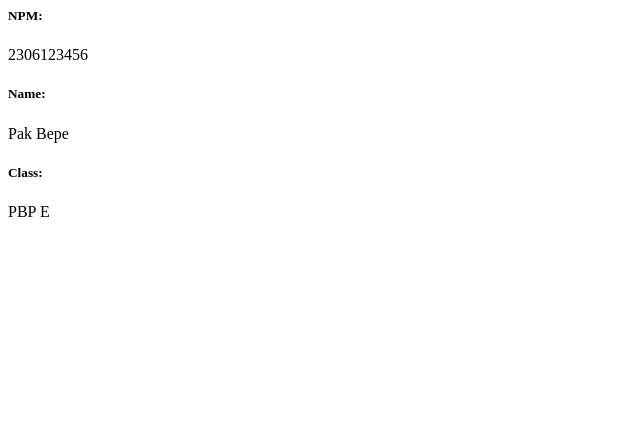
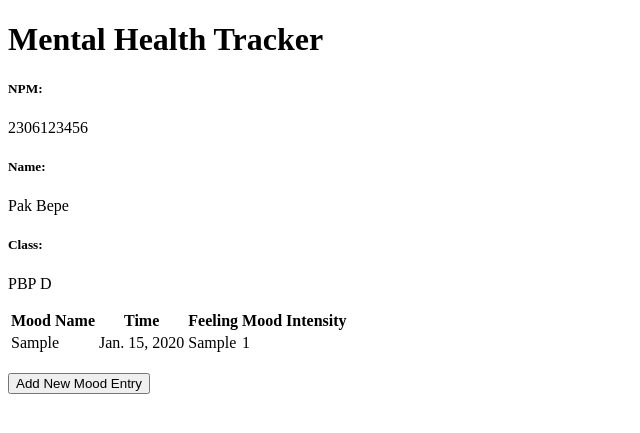
Before and after one commit to hsyadid/Ngubin, a Django app: page / in a window 1280 px wide. Shown: the top 433 px of the page, without its empty margins (0-640 px from the left). Run offline with Django 5.2, Linux system fonts and the light colour scheme; tables that the repository leaves empty hold one stand-in row (values such as "Sample post").

Commit message:
check pws second

```diff
--- a/main/models.py
+++ b/main/models.py
@@ -1,11 +1,9 @@
 from django.db import models
+import uuid  # tambahkan baris ini di paling atas
 
 class MoodEntry(models.Model):
+    id = models.UUIDField(primary_key=True, default=uuid.uuid4, editable=False)  # tambahkan baris ini
     mood = models.CharField(max_length=255)
     time = models.DateField(auto_now_add=True)
     feelings = models.TextField()
     mood_intensity = models.IntegerField()
-
-    @property
-    def is_mood_strong(self):
-        return self.mood_intensity > 5
--- a/main/templates/main.html
+++ b/main/templates/main.html
@@ -1,6 +1,43 @@
+{% extends 'base.html' %}
+{% block content %}
+<h1>Mental Health Tracker</h1>
+
 <h5>NPM: </h5>
 <p>{{ npm }}<p>
-<h5>Name: </h5>
-<p>{{ name }}<p>
-<h5>Class: </h5>
-<p>{{ class }}<p>
+
+<h5>Name:</h5>
+<p>{{ name }}</p>
+
+<h5>Class:</h5>
+<p>{{ class }}</p>
+
+{% if not mood_entries %}
+<p>Belum ada data mood pada mental health tracker.</p>
+{% else %}
+<table>
+  <tr>
+    <th>Mood Name</th>
+    <th>Time</th>
+    <th>Feeling</th>
+    <th>Mood Intensity</th>
+  </tr>
+
+  {% comment %} Berikut cara memperlihatkan data mood di bawah baris ini
+  {% endcomment %}
+  {% for mood_entry in mood_entries %}
+  <tr>
+    <td>{{mood_entry.mood}}</td>
+    <td>{{mood_entry.time}}</td>
+    <td>{{mood_entry.feelings}}</td>
+    <td>{{mood_entry.mood_intensity}}</td>
+  </tr>
+  {% endfor %}
+</table>
+{% endif %}
+
+<br />
+
+<a href="{% url 'main:create_mood_entry' %}">
+  <button>Add New Mood Entry</button>
+</a>
+{% endblock content %}
--- a/main/urls.py
+++ b/main/urls.py
@@ -1,8 +1,11 @@
 from django.urls import path
 from main.views import show_main
+from main.views import create_mood_entry
 
 app_name = 'main'
 
 urlpatterns = [
     path('', show_main, name='show_main'),
+    path('create-mood-entry', create_mood_entry, name='create_mood_entry'),
+
 ]
--- a/main/views.py
+++ b/main/views.py
@@ -1,11 +1,26 @@
-from django.shortcuts import render
+from django.shortcuts import render, redirect
+from main.forms import MoodEntryForm
+from main.models import MoodEntry
 
 # Create your views here.
 def show_main(request):
+    mood_entries = MoodEntry.objects.all()
+
     context = {
-        'npm' : '2306123456',
         'name': 'Pak Bepe',
-        'class': 'PBP E'
+        'class': 'PBP D',
+        'npm': '2306123456',
+        'mood_entries': mood_entries
     }
 
     return render(request, "main.html", context)
+
+def create_mood_entry(request):
+    form = MoodEntryForm(request.POST or None)
+
+    if form.is_valid() and request.method == "POST":
+        form.save()
+        return redirect('main:show_main')
+
+    context = {'form': form}
+    return render(request, "create_mood_entry.html", context)
--- /dev/null
+++ b/templates/base.html
@@ -0,0 +1,13 @@
+{% load static %}
+<!DOCTYPE html>
+<html lang="en">
+  <head>
+    <meta charset="UTF-8" />
+    <meta name="viewport" content="width=device-width, initial-scale=1.0" />
+    {% block meta %} {% endblock meta %}
+  </head>
+
+  <body>
+    {% block content %} {% endblock content %}
+  </body>
+</html>
--- a/toko_ngubin/settings.py
+++ b/toko_ngubin/settings.py
@@ -55,7 +55,7 @@ ROOT_URLCONF = 'toko_ngubin.urls'
 TEMPLATES = [
     {
         'BACKEND': 'django.template.backends.django.DjangoTemplates',
-        'DIRS': [],
+        'DIRS': [BASE_DIR / 'templates'],
         'APP_DIRS': True,
         'OPTIONS': {
             'context_processors': [
```
Also changed, not shown: main/forms.py (added, +7 -0 lines), main/templates/create_mood_entry.html (added, +18 -0 lines).
